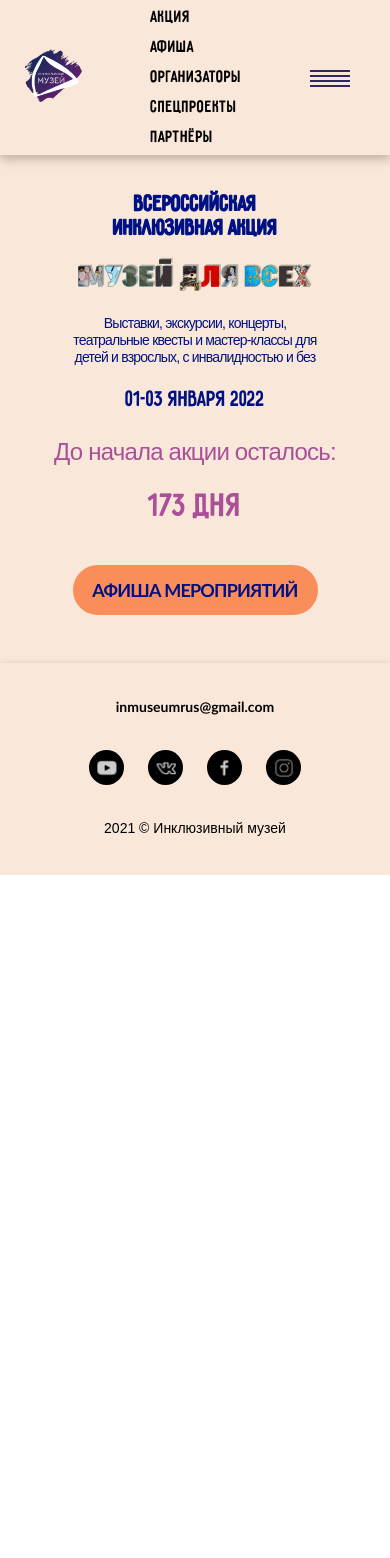
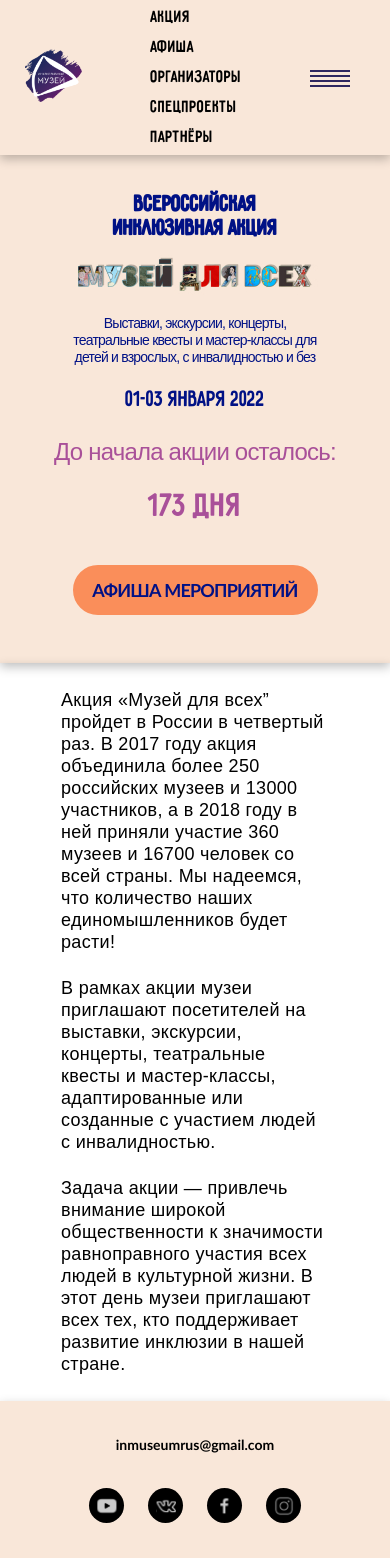
Before and after one commit to Vaelastras/inMuseum, a React (Create React App) app: page / in a window 390 px wide. Shown: the top 1558 px of the page. Before the commit the page ends 875 px from the top, so only its background shows below. Built offline with nearby package versions, Linux system fonts and the light colour scheme.

Commit message:
added description

```diff
--- a/src/assets/scss/basic.scss
+++ b/src/assets/scss/basic.scss
@@ -10,6 +10,7 @@
   font-size: 20px;
   line-height: 36px;
   text-align: center;
+  letter-spacing: 0.02rem;
 }
 .txt-3 {
   font-family: $Calibri;
@@ -45,14 +46,14 @@
   color: $saphire;
 }
 
-@media screen and (max-width: 450px) {
+@media screen and (max-width: 768px) {
   .txt-1 {
     font-size: 24px;
     line-height: 29px;
   }
   .txt-2{
-    font-size: 14px;
-    line-height: 24px;
+    font-size: 18px;
+    line-height: 22px;
   }
   .txt-3 {
     font-size: 14px;
--- a/src/components/App/App.js
+++ b/src/components/App/App.js
@@ -3,12 +3,14 @@ import './App.scss';
 import Header from "../Header/Header";
 import About from "../About/About";
 import Footer from "../Footer/Footer";
+import Description from "../Description/Description";
 
 function App() {
   return(
     <>
       <Header/>
       <About/>
+      <Description/>
       <Footer/>
     </>
   )
--- /dev/null
+++ b/src/components/Description/Description.js
@@ -0,0 +1,20 @@
+import React from "react";
+
+function Description () {
+	return (
+		<section className='description'>
+			<div className="description__wrapper">
+				<p className="description__text txt-2">Акция «Музей для всех”  пройдет в России  в четвертый раз. В 2017 году акция объединила
+					более 250 российских музеев и 13000 участников, а в 2018 году в ней приняли участие 360 музеев
+					и 16700 человек со всей страны. Мы надеемся, что количество наших единомышленников будет расти!
+					</p>
+				<p className="description__text txt-2">	В рамках акции музеи приглашают посетителей на выставки, экскурсии, концерты, театральные
+					квесты и мастер-классы, адаптированные или созданные с участием людей с инвалидностью.</p>
+				<p className="description__text txt-2">Задача акции — привлечь внимание широкой общественности к значимости равноправного
+					участия всех людей в культурной жизни. В этот день музеи приглашают всех тех, кто поддерживает развитие инклюзии в нашей стране.</p>
+			</div>
+		</section>
+	)
+}
+
+export default Description;
--- /dev/null
+++ b/src/components/Description/description.scss
@@ -0,0 +1,24 @@
+.description {
+  padding: 60px 218px;
+  box-shadow: $bshadow;
+  &__text {
+    margin: 0 0 30px 0;
+    &:last-of-type {
+      margin: 0;
+    }
+  }
+}
+
+@media screen and (max-width: 768px){
+  .description {
+    padding: 26px;
+    &__wrapper {
+      margin: 0 auto;
+      max-width: 268px;
+    }
+    &__text {
+      text-align: left;
+      margin: 0 0 24px 0;
+    }
+  }
+}
--- a/src/index.scss
+++ b/src/index.scss
@@ -8,6 +8,7 @@
 @import "./components/Burger/burger.scss";
 @import "./components/Button/button.scss";
 @import "./components/About/about.scss";
+@import "components/Description/description";
 @import "./components/Footer/footer.scss";
 @import "./components/Social-menu/social-menu.scss";
 
```
